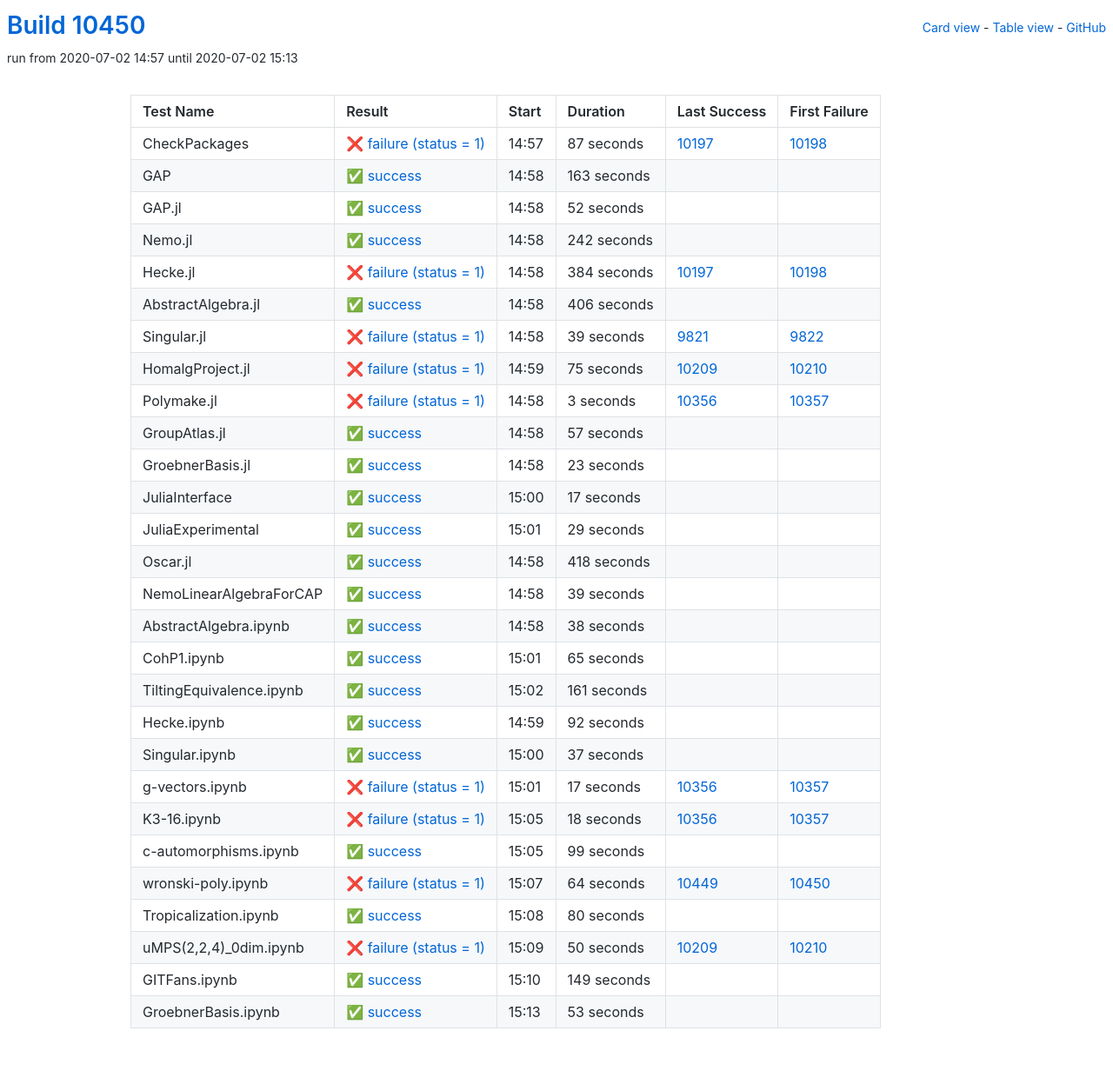
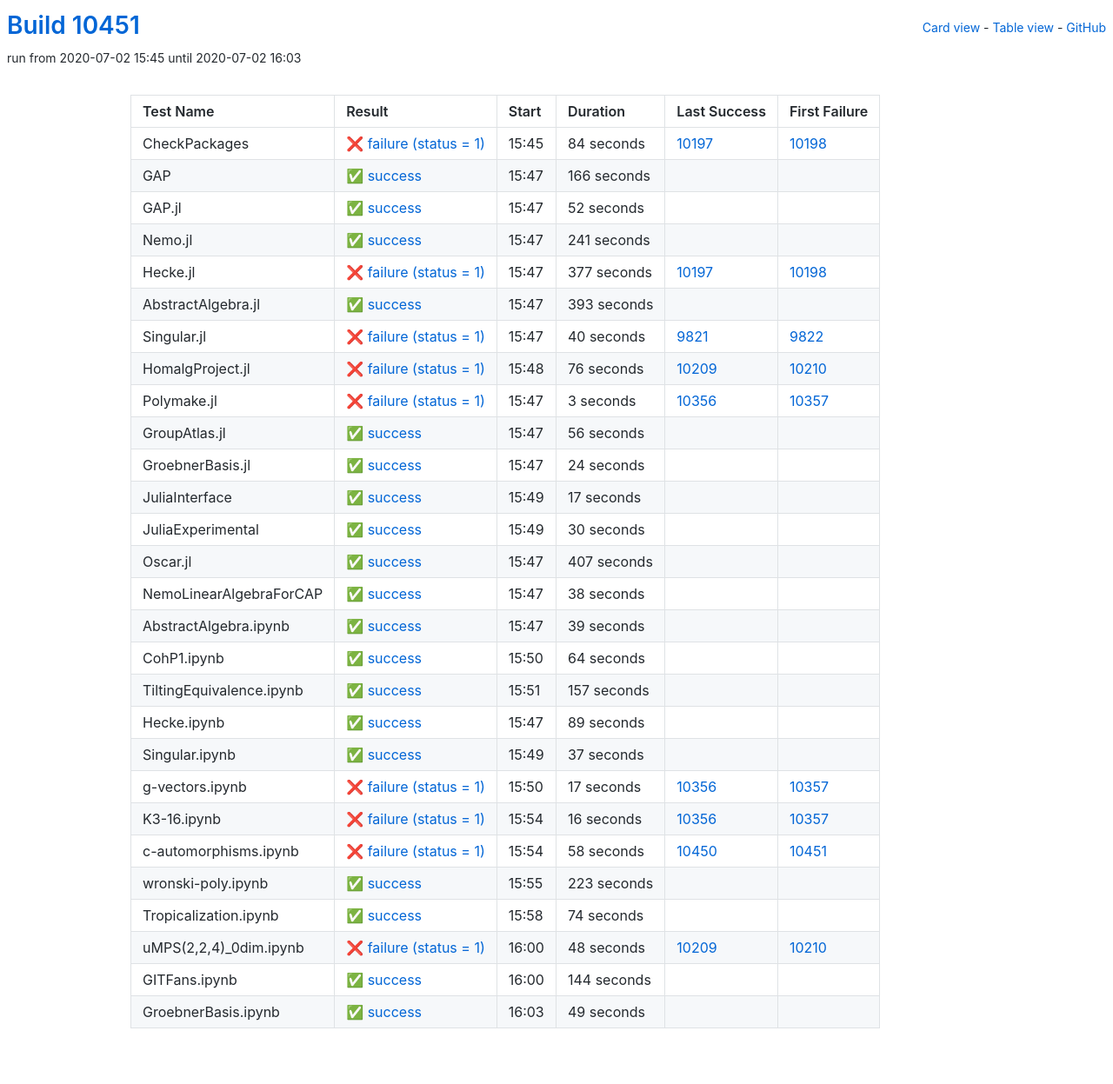
Before and after one commit to oscar-system/oscar-ci-status, a Jekyll site: the page built from table.html, in a window 1280 px wide. Shown: the whole page at 87% size. Built offline with Jekyll 4.4.1, drawn with Linux system fonts in a browser that asks for light colours.

Commit message:
Build #10451

```diff
--- a/_data/ci.yml
+++ b/_data/ci.yml
@@ -1,6 +1,6 @@
 ---
-build: 10450
-build_url: https://oscarci.mathematik.uni-kl.de/job/oscar/10450/
+build: 10451
+build_url: https://oscarci.mathematik.uni-kl.de/job/oscar/10451/
 job: oscar
 organization: oscar-system
 repo: oscar-ci-status
@@ -8,32 +8,32 @@
 tests:
 - name: CheckPackages
   id: checkpackages
-  log: https://oscarci.mathematik.uni-kl.de/job/oscar/10450/artifact/logs/build-10450/CheckPackages.log
-  start: 2020-07-02 14:57
+  log: https://oscarci.mathematik.uni-kl.de/job/oscar/10451/artifact/logs/build-10451/CheckPackages.log
+  start: 2020-07-02 15:45
   success: false
   exitcode: 1
   status: failure
-  duration: 87
+  duration: 84
   last_success: 10197
   last_success_url: https://oscarci.mathematik.uni-kl.de/job/oscar/10197/
   first_failure: 10198
   first_failure_url: https://oscarci.mathematik.uni-kl.de/job/oscar/10198/
 - name: GAP
   id: gap
-  log: https://oscarci.mathematik.uni-kl.de/job/oscar/10450/artifact/logs/build-10450/GAP.log
-  start: 2020-07-02 14:58
+  log: https://oscarci.mathematik.uni-kl.de/job/oscar/10451/artifact/logs/build-10451/GAP.log
+  start: 2020-07-02 15:47
   success: true
   exitcode: 0
   status: success
-  duration: 163
+  duration: 166
   last_success: false
   last_success_url:
   first_failure: false
   first_failure_url:
 - name: GAP.jl
   id: gap-jl
-  log: https://oscarci.mathematik.uni-kl.de/job/oscar/10450/artifact/logs/build-10450/GAP.jl.log
-  start: 2020-07-02 14:58
+  log: https://oscarci.mathematik.uni-kl.de/job/oscar/10451/artifact/logs/build-10451/GAP.jl.log
+  start: 2020-07-02 15:47
   success: true
   exitcode: 0
   status: success
@@ -44,68 +44,68 @@
   first_failure_url:
 - name: Nemo.jl
   id: nemo-jl
-  log: https://oscarci.mathematik.uni-kl.de/job/oscar/10450/artifact/logs/build-10450/Nemo.jl.log
-  start: 2020-07-02 14:58
+  log: https://oscarci.mathematik.uni-kl.de/job/oscar/10451/artifact/logs/build-10451/Nemo.jl.log
+  start: 2020-07-02 15:47
   success: true
   exitcode: 0
   status: success
-  duration: 242
+  duration: 241
   last_success: false
   last_success_url:
   first_failure: false
   first_failure_url:
 - name: Hecke.jl
   id: hecke-jl
-  log: https://oscarci.mathematik.uni-kl.de/job/oscar/10450/artifact/logs/build-10450/Hecke.jl.log
-  start: 2020-07-02 14:58
+  log: https://oscarci.mathematik.uni-kl.de/job/oscar/10451/artifact/logs/build-10451/Hecke.jl.log
+  start: 2020-07-02 15:47
   success: false
   exitcode: 1
   status: failure
-  duration: 384
+  duration: 377
   last_success: 10197
   last_success_url: https://oscarci.mathematik.uni-kl.de/job/oscar/10197/
   first_failure: 10198
   first_failure_url: https://oscarci.mathematik.uni-kl.de/job/oscar/10198/
 - name: AbstractAlgebra.jl
   id: abstractalgebra-jl
-  log: https://oscarci.mathematik.uni-kl.de/job/oscar/10450/artifact/logs/build-10450/AbstractAlgebra.jl.log
-  start: 2020-07-02 14:58
+  log: https://oscarci.mathematik.uni-kl.de/job/oscar/10451/artifact/logs/build-10451/AbstractAlgebra.jl.log
+  start: 2020-07-02 15:47
   success: true
   exitcode: 0
   status: success
-  duration: 406
+  duration: 393
   last_success: false
   last_success_url:
   first_failure: false
   first_failure_url:
 - name: Singular.jl
   id: singular-jl
-  log: https://oscarci.mathematik.uni-kl.de/job/oscar/10450/artifact/logs/build-10450/Singular.jl.log
-  start: 2020-07-02 14:58
+  log: https://oscarci.mathematik.uni-kl.de/job/oscar/10451/artifact/logs/build-10451/Singular.jl.log
+  start: 2020-07-02 15:47
   success: false
   exitcode: 1
   status: failure
-  duration: 39
+  duration: 40
   last_success: 9821
   last_success_url: https://oscarci.mathematik.uni-kl.de/job/oscar/9821/
   first_failure: 9822
   first_failure_url: https://oscarci.mathematik.uni-kl.de/job/oscar/9822/
 - name: HomalgProject.jl
   id: homalgproject-jl
-  log: https://oscarci.mathematik.uni-kl.de/job/oscar/10450/artifact/logs/build-10450/HomalgProject.jl.log
-  start: 2020-07-02 14:59
+  log: https://oscarci.mathematik.uni-kl.de/job/oscar/10451/artifact/logs/build-10451/HomalgProject.jl.log
+  start: 2020-07-02 15:48
   success: false
   exitcode: 1
   status: failure
-  duration: 75
+  duration: 76
   last_success: 10209
   last_success_url: https://oscarci.mathematik.uni-kl.de/job/oscar/10209/
   first_failure: 10210
   first_failure_url: https://oscarci.mathematik.uni-kl.de/job/oscar/10210/
 - name: Polymake.jl
   id: polymake-jl
-  log: https://oscarci.mathematik.uni-kl.de/job/oscar/10450/artifact/logs/build-10450/Polymake.jl.log
-  start: 2020-07-02 14:58
+  log: https://oscarci.mathematik.uni-kl.de/job/oscar/10451/artifact/logs/build-10451/Polymake.jl.log
+  start: 2020-07-02 15:47
   success: false
   exitcode: 1
   status: failure
@@ -116,32 +116,32 @@
   first_failure_url: https://oscarci.mathematik.uni-kl.de/job/oscar/10357/
 - name: GroupAtlas.jl
   id: groupatlas-jl
-  log: https://oscarci.mathematik.uni-kl.de/job/oscar/10450/artifact/logs/build-10450/GroupAtlas.jl.log
-  start: 2020-07-02 14:58
+  log: https://oscarci.mathematik.uni-kl.de/job/oscar/10451/artifact/logs/build-10451/GroupAtlas.jl.log
+  start: 2020-07-02 15:47
   success: true
   exitcode: 0
   status: success
-  duration: 57
+  duration: 56
   last_success: false
   last_success_url:
   first_failure: false
   first_failure_url:
 - name: GroebnerBasis.jl
   id: groebnerbasis-jl
-  log: https://oscarci.mathematik.uni-kl.de/job/oscar/10450/artifact/logs/build-10450/GroebnerBasis.jl.log
-  start: 2020-07-02 14:58
+  log: https://oscarci.mathematik.uni-kl.de/job/oscar/10451/artifact/logs/build-10451/GroebnerBasis.jl.log
+  start: 2020-07-02 15:47
   success: true
   exitcode: 0
   status: success
-  duration: 23
+  duration: 24
   last_success: false
   last_success_url:
   first_failure: false
   first_failure_url:
 - name: JuliaInterface
   id: juliainterface
-  log: https://oscarci.mathematik.uni-kl.de/job/oscar/10450/artifact/logs/build-10450/JuliaInterface.log
-  start: 2020-07-02 15:00
+  log: https://oscarci.mathematik.uni-kl.de/job/oscar/10451/artifact/logs/build-10451/JuliaInterface.log
+  start: 2020-07-02 15:49
   success: true
   exitcode: 0
   status: success
@@ -152,32 +152,44 @@
   first_failure_url:
 - name: JuliaExperimental
   id: juliaexperimental
-  log: https://oscarci.mathematik.uni-kl.de/job/oscar/10450/artifact/logs/build-10450/JuliaExperimental.log
-  start: 2020-07-02 15:01
+  log: https://oscarci.mathematik.uni-kl.de/job/oscar/10451/artifact/logs/build-10451/JuliaExperimental.log
+  start: 2020-07-02 15:49
   success: true
   exitcode: 0
   status: success
-  duration: 29
+  duration: 30
   last_success: false
   last_success_url:
   first_failure: false
   first_failure_url:
 - name: Oscar.jl
   id: oscar-jl
-  log: https://oscarci.mathematik.uni-kl.de/job/oscar/10450/artifact/logs/build-10450/Oscar.jl.log
-  start: 2020-07-02 14:58
+  log: https://oscarci.mathematik.uni-kl.de/job/oscar/10451/artifact/logs/build-10451/Oscar.jl.log
+  start: 2020-07-02 15:47
   success: true
   exitcode: 0
   status: success
-  duration: 418
+  duration: 407
   last_success: false
   last_success_url:
   first_failure: false
   first_failure_url:
 - name: NemoLinearAlgebraForCAP
   id: nemolinearalgebraforcap
-  log: https://oscarci.mathematik.uni-kl.de/job/oscar/10450/artifact/logs/build-10450/NemoLinearAlgebraForCAP.log
-  start: 2020-07-02 14:58
+  log: https://oscarci.mathematik.uni-kl.de/job/oscar/10451/artifact/logs/build-10451/NemoLinearAlgebraForCAP.log
+  start: 2020-07-02 15:47
+  success: true
+  exitcode: 0
+  status: success
+  duration: 38
+  last_success: false
+  last_success_url:
+  first_failure: false
+  first_failure_url:
+- name: AbstractAlgebra.ipynb
+  id: abstractalgebra-ipynb
+  log: https://oscarci.mathematik.uni-kl.de/job/oscar/10451/artifact/logs/build-10451/AbstractAlgebra.ipynb.log
+  start: 2020-07-02 15:47
   success: true
   exitcode: 0
   status: success
@@ -186,58 +198,46 @@
   last_success_url:
   first_failure: false
   first_failure_url:
-- name: AbstractAlgebra.ipynb
-  id: abstractalgebra-ipynb
-  log: https://oscarci.mathematik.uni-kl.de/job/oscar/10450/artifact/logs/build-10450/AbstractAlgebra.ipynb.log
-  start: 2020-07-02 14:58
+- name: CohP1.ipynb
+  id: cohp1-ipynb
+  log: https://oscarci.mathematik.uni-kl.de/job/oscar/10451/artifact/logs/build-10451/CohP1.ipynb.log
+  start: 2020-07-02 15:50
   success: true
   exitcode: 0
   status: success
-  duration: 38
-  last_success: false
-  last_success_url:
-  first_failure: false
-  first_failure_url:
-- name: CohP1.ipynb
-  id: cohp1-ipynb
-  log: https://oscarci.mathematik.uni-kl.de/job/oscar/10450/artifact/logs/build-10450/CohP1.ipynb.log
-  start: 2020-07-02 15:01
-  success: true
-  exitcode: 0
-  status: success
-  duration: 65
+  duration: 64
   last_success: false
   last_success_url:
   first_failure: false
   first_failure_url:
 - name: TiltingEquivalence.ipynb
   id: tiltingequivalence-ipynb
-  log: https://oscarci.mathematik.uni-kl.de/job/oscar/10450/artifact/logs/build-10450/TiltingEquivalence.ipynb.log
-  start: 2020-07-02 15:02
+  log: https://oscarci.mathematik.uni-kl.de/job/oscar/10451/artifact/logs/build-10451/TiltingEquivalence.ipynb.log
+  start: 2020-07-02 15:51
   success: true
   exitcode: 0
   status: success
-  duration: 161
+  duration: 157
   last_success: false
   last_success_url:
   first_failure: false
   first_failure_url:
 - name: Hecke.ipynb
   id: hecke-ipynb
-  log: https://oscarci.mathematik.uni-kl.de/job/oscar/10450/artifact/logs/build-10450/Hecke.ipynb.log
-  start: 2020-07-02 14:59
+  log: https://oscarci.mathematik.uni-kl.de/job/oscar/10451/artifact/logs/build-10451/Hecke.ipynb.log
+  start: 2020-07-02 15:47
   success: true
   exitcode: 0
   status: success
-  duration: 92
+  duration: 89
   last_success: false
   last_success_url:
   first_failure: false
   first_failure_url:
 - name: Singular.ipynb
   id: singular-ipynb
-  log: https://oscarci.mathematik.uni-kl.de/job/oscar/10450/artifact/logs/build-10450/Singular.ipynb.log
-  start: 2020-07-02 15:00
+  log: https://oscarci.mathematik.uni-kl.de/job/oscar/10451/artifact/logs/build-10451/Singular.ipynb.log
+  start: 2020-07-02 15:49
   success: true
   exitcode: 0
   status: success
@@ -248,8 +248,8 @@
   first_failure_url:
 - name: g-vectors.ipynb
   id: g-vectors-ipynb
-  log: https://oscarci.mathematik.uni-kl.de/job/oscar/10450/artifact/logs/build-10450/g-vectors.ipynb.log
-  start: 2020-07-02 15:01
+  log: https://oscarci.mathematik.uni-kl.de/job/oscar/10451/artifact/logs/build-10451/g-vectors.ipynb.log
+  start: 2020-07-02 15:50
   success: false
   exitcode: 1
   status: failure
@@ -260,84 +260,84 @@
   first_failure_url: https://oscarci.mathematik.uni-kl.de/job/oscar/10357/
 - name: K3-16.ipynb
   id: k3-16-ipynb
-  log: https://oscarci.mathematik.uni-kl.de/job/oscar/10450/artifact/logs/build-10450/K3-16.ipynb.log
-  start: 2020-07-02 15:05
+  log: https://oscarci.mathematik.uni-kl.de/job/oscar/10451/artifact/logs/build-10451/K3-16.ipynb.log
+  start: 2020-07-02 15:54
   success: false
   exitcode: 1
   status: failure
-  duration: 18
+  duration: 16
   last_success: 10356
   last_success_url: https://oscarci.mathematik.uni-kl.de/job/oscar/10356/
   first_failure: 10357
   first_failure_url: https://oscarci.mathematik.uni-kl.de/job/oscar/10357/
 - name: c-automorphisms.ipynb
   id: c-automorphisms-ipynb
-  log: https://oscarci.mathematik.uni-kl.de/job/oscar/10450/artifact/logs/build-10450/c-automorphisms.ipynb.log
-  start: 2020-07-02 15:05
+  log: https://oscarci.mathematik.uni-kl.de/job/oscar/10451/artifact/logs/build-10451/c-automorphisms.ipynb.log
+  start: 2020-07-02 15:54
+  success: false
+  exitcode: 1
+  status: failure
+  duration: 58
+  last_success: 10450
+  last_success_url: https://oscarci.mathematik.uni-kl.de/job/oscar/10450/
+  first_failure: 10451
+  first_failure_url: https://oscarci.mathematik.uni-kl.de/job/oscar/10451/
+- name: wronski-poly.ipynb
+  id: wronski-poly-ipynb
+  log: https://oscarci.mathematik.uni-kl.de/job/oscar/10451/artifact/logs/build-10451/wronski-poly.ipynb.log
+  start: 2020-07-02 15:55
   success: true
   exitcode: 0
   status: success
-  duration: 99
+  duration: 223
   last_success: false
   last_success_url:
   first_failure: false
   first_failure_url:
-- name: wronski-poly.ipynb
-  id: wronski-poly-ipynb
-  log: https://oscarci.mathematik.uni-kl.de/job/oscar/10450/artifact/logs/build-10450/wronski-poly.ipynb.log
-  start: 2020-07-02 15:07
-  success: false
-  exitcode: 1
-  status: failure
-  duration: 64
-  last_success: 10449
-  last_success_url: https://oscarci.mathematik.uni-kl.de/job/oscar/10449/
-  first_failure: 10450
-  first_failure_url: https://oscarci.mathematik.uni-kl.de/job/oscar/10450/
 - name: Tropicalization.ipynb
   id: tropicalization-ipynb
-  log: https://oscarci.mathematik.uni-kl.de/job/oscar/10450/artifact/logs/build-10450/Tropicalization.ipynb.log
-  start: 2020-07-02 15:08
+  log: https://oscarci.mathematik.uni-kl.de/job/oscar/10451/artifact/logs/build-10451/Tropicalization.ipynb.log
+  start: 2020-07-02 15:58
   success: true
   exitcode: 0
   status: success
-  duration: 80
+  duration: 74
   last_success: false
   last_success_url:
   first_failure: false
   first_failure_url:
 - name: uMPS(2,2,4)_0dim.ipynb
   id: umps-2-2-4-0dim-ipynb
-  log: https://oscarci.mathematik.uni-kl.de/job/oscar/10450/artifact/logs/build-10450/uMPS-2-2-4-_0dim.ipynb.log
-  start: 2020-07-02 15:09
+  log: https://oscarci.mathematik.uni-kl.de/job/oscar/10451/artifact/logs/build-10451/uMPS-2-2-4-_0dim.ipynb.log
+  start: 2020-07-02 16:00
   success: false
   exitcode: 1
   status: failure
-  duration: 50
+  duration: 48
   last_success: 10209
   last_success_url: https://oscarci.mathematik.uni-kl.de/job/oscar/10209/
   first_failure: 10210
   first_failure_url: https://oscarci.mathematik.uni-kl.de/job/oscar/10210/
 - name: GITFans.ipynb
   id: gitfans-ipynb
-  log: https://oscarci.mathematik.uni-kl.de/job/oscar/10450/artifact/logs/build-10450/GITFans.ipynb.log
-  start: 2020-07-02 15:10
+  log: https://oscarci.mathematik.uni-kl.de/job/oscar/10451/artifact/logs/build-10451/GITFans.ipynb.log
+  start: 2020-07-02 16:00
   success: true
   exitcode: 0
   status: success
-  duration: 149
+  duration: 144
   last_success: false
   last_success_url:
   first_failure: false
   first_failure_url:
 - name: GroebnerBasis.ipynb
   id: groebnerbasis-ipynb
-  log: https://oscarci.mathematik.uni-kl.de/job/oscar/10450/artifact/logs/build-10450/GroebnerBasis.ipynb.log
-  start: 2020-07-02 15:13
+  log: https://oscarci.mathematik.uni-kl.de/job/oscar/10451/artifact/logs/build-10451/GroebnerBasis.ipynb.log
+  start: 2020-07-02 16:03
   success: true
   exitcode: 0
   status: success
-  duration: 53
+  duration: 49
   last_success: false
   last_success_url:
   first_failure: false
```
Also changed, not shown: README.md.
